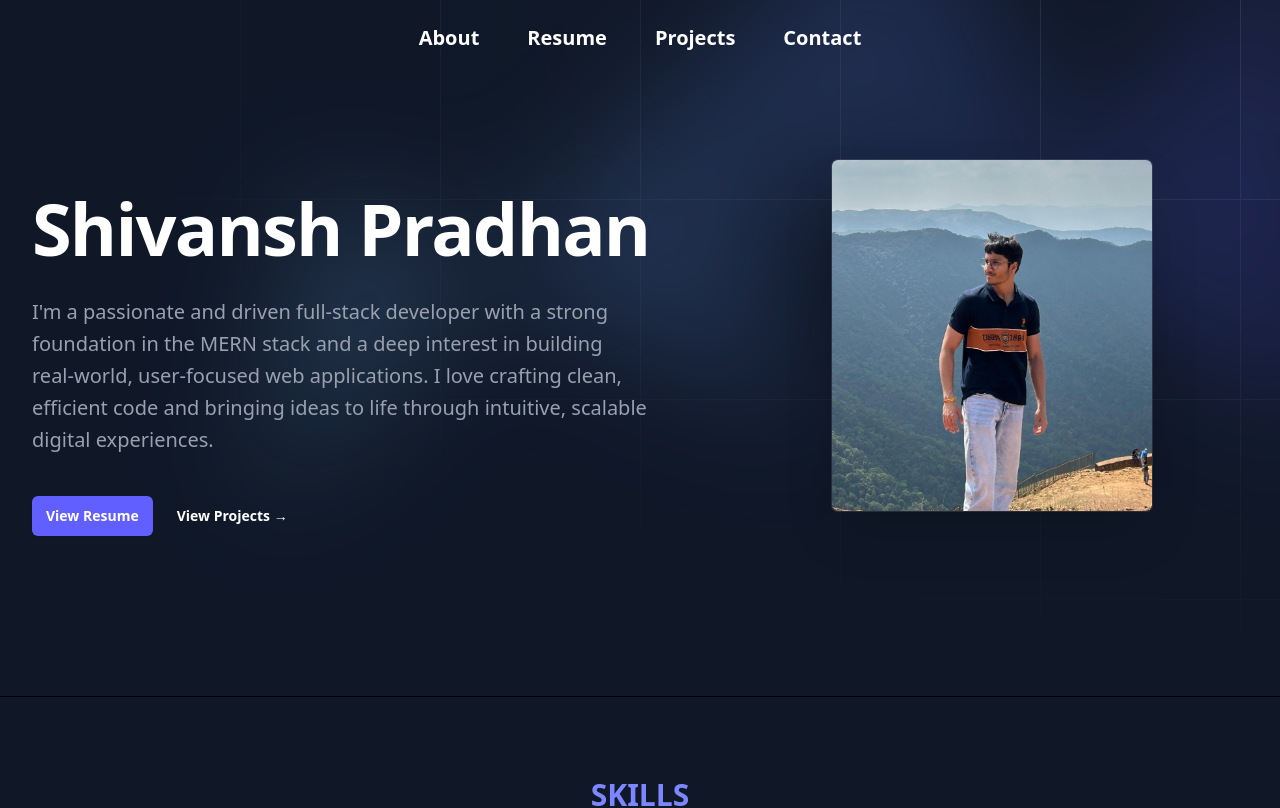
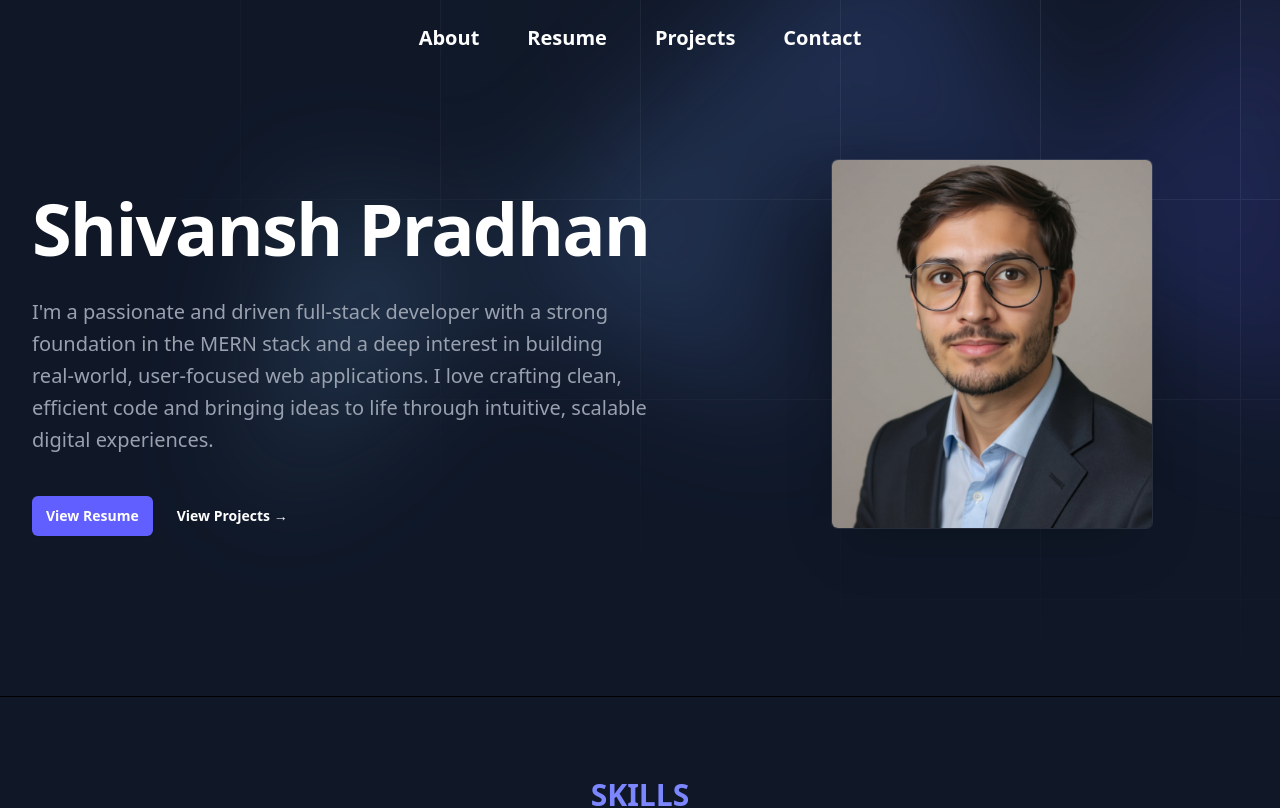
Before and after one commit to shiv2706/shivanshpradhan, a React (Vite) app: page / in a window 1280 px wide. Shown: the top 808 px of the page. Built offline with nearby package versions, Linux system fonts and the light colour scheme; no server answers.

Commit message:
new profile pic updated

```diff
--- a/src/pages/homepage.jsx
+++ b/src/pages/homepage.jsx
@@ -347,7 +347,7 @@ const HomePage = () =>{
                                 <div className="max-w-3xl flex-none sm:max-w-5xl lg:max-w-none">
                                     <img
                                         alt="Profile IMage"
-                                        src="/images/profilepicss.jpg"
+                                        src="/images/profilepic3.png"
                                         width={243}
                                         height={144}
                                         className="w-80 rounded-md bg-white/5 shadow-2xl ring-1 ring-white/10"
```
